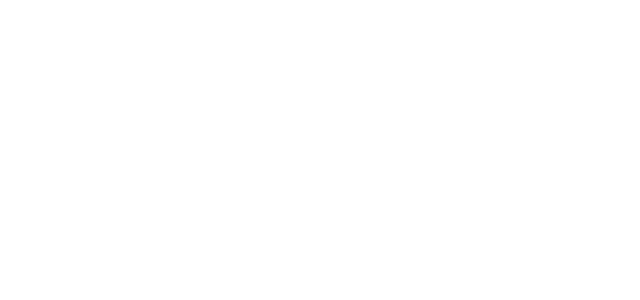
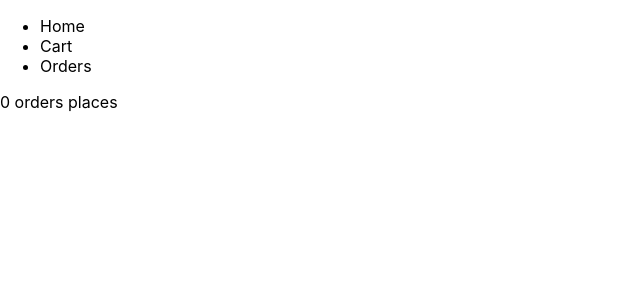
Before and after one commit to Abdulahadniaz/librarium, a React (Create React App) app: page /orders in a window 1280 px wide. Shown: the top 300 px of the page, without its empty margins (0-640 px from the left). Built offline with nearby package versions, Linux system fonts and the light colour scheme.

Commit message:
add order placement functionality

```diff
--- a/src/App.tsx
+++ b/src/App.tsx
@@ -3,12 +3,14 @@ import { Route, Switch } from "react-router-dom";
 import "./App.css";
 import CartPage from "./pages/CartPage";
 import HomePage from "./pages/HomePage";
+import OrderPage from "./pages/OrderPage";
 
 function App() {
   return (
     <Switch>
       <Route exact={true} path="/" component={HomePage}></Route>
       <Route path="/cart" component={CartPage}></Route>
+      <Route path="/orders" component={OrderPage}></Route>
     </Switch>
   );
 }
--- a/src/pages/CartPage.tsx
+++ b/src/pages/CartPage.tsx
@@ -1,7 +1,8 @@
 import React from "react";
 import { useHistory } from "react-router-dom";
-import { remove, selectCart } from "../redux/cartSlice";
+import { clear, remove, selectCart } from "../redux/cartSlice";
 import { useAppDispatch, useAppSelector } from "../redux/hooks";
+import { placeOrder } from "../redux/orderSlice";
 
 function CartPage() {
   const cart = useAppSelector(selectCart);
@@ -14,16 +15,29 @@ function CartPage() {
         <ul>
           <li onClick={() => history.push("/")}>Home</li>
           <li onClick={() => history.push("/cart")}>Cart</li>
+          <li onClick={() => history.push("/orders")}>Orders</li>
         </ul>
       </nav>
       <div>Cart: {cart.length} items</div>
       {cart.map((book) => (
         // TODO: MAKE THIS A COMPONENT
         <div key={book.id}>
-          <div>{book.title}</div>
-          <button onClick={() => dispatch(remove(book.id))}>Remove</button>
+          <div>
+            {book.title}
+            <button onClick={() => dispatch(remove(book.id))}>Remove</button>
+          </div>
         </div>
       ))}
+      {/* TODO: show total price */}
+      <button
+        onClick={() => {
+          const order: Order = { id: Math.random(), books: cart };
+          dispatch(placeOrder(order));
+          dispatch(clear());
+        }}
+      >
+        Checkout
+      </button>
     </div>
   );
 }
--- a/src/pages/HomePage.tsx
+++ b/src/pages/HomePage.tsx
@@ -29,10 +29,12 @@ function HomePage() {
 
   return (
     <div>
+      {/* TODO: make this a component */}
       <nav>
         <ul>
           <li onClick={() => history.push("/")}>Home</li>
           <li onClick={() => history.push("/cart")}>Cart</li>
+          <li onClick={() => history.push("/orders")}>Orders</li>
         </ul>
       </nav>
       <input
--- /dev/null
+++ b/src/pages/OrderPage.tsx
@@ -0,0 +1,37 @@
+import React from "react";
+import { useHistory } from "react-router-dom";
+import { clear, remove, selectCart } from "../redux/cartSlice";
+import { useAppDispatch, useAppSelector } from "../redux/hooks";
+import { placeOrder, selectOrders } from "../redux/orderSlice";
+
+function OrderPage() {
+  const orders = useAppSelector(selectOrders);
+  const dispatch = useAppDispatch();
+  const history = useHistory();
+
+  return (
+    <div>
+      <nav>
+        <ul>
+          <li onClick={() => history.push("/")}>Home</li>
+          <li onClick={() => history.push("/cart")}>Cart</li>
+          <li onClick={() => history.push("/orders")}>Orders</li>
+        </ul>
+      </nav>
+      <div>{orders.length} orders places</div>
+      {orders.map((order) => (
+        <div>
+          <div>order id: {order.id}</div>
+          {order.books.map((book) => (
+            <div>
+              <p>{book.title}</p>
+              <p>{book.price}</p>
+            </div>
+          ))}
+        </div>
+      ))}
+    </div>
+  );
+}
+
+export default OrderPage;
--- a/src/redux/cartSlice.ts
+++ b/src/redux/cartSlice.ts
@@ -12,6 +12,7 @@ const initialState: CartState = {
 export const cartSlice = createSlice({
   name: "cart",
   initialState,
+  // TODO: rename actions more meaningfully
   reducers: {
     add: (state, action: PayloadAction<Book>) => {
       const found = state.cart.filter((book) => book.id === action.payload.id);
@@ -22,10 +23,13 @@ export const cartSlice = createSlice({
     remove: (state, action: PayloadAction<number>) => {
       state.cart = state.cart.filter((book) => book.id !== action.payload);
     },
+    clear: (state) => {
+      state.cart = [];
+    },
   },
 });
 
-export const { add, remove } = cartSlice.actions;
+export const { add, remove, clear } = cartSlice.actions;
 
 export const selectCart = (state: RootState) => state.cart.cart;
 
--- /dev/null
+++ b/src/redux/orderSlice.ts
@@ -0,0 +1,26 @@
+import { createSlice, PayloadAction } from "@reduxjs/toolkit";
+import { RootState } from "./store";
+
+export interface OrderState {
+  orders: Order[];
+}
+
+const initialState: OrderState = {
+  orders: [],
+};
+
+export const orderSlice = createSlice({
+  name: "order",
+  initialState,
+  reducers: {
+    placeOrder: (state, action: PayloadAction<Order>) => {
+      state.orders.push(action.payload);
+    },
+  },
+});
+
+export const { placeOrder } = orderSlice.actions;
+
+export const selectOrders = (state: RootState) => state.order.orders;
+
+export default orderSlice.reducer;
--- a/src/redux/store.ts
+++ b/src/redux/store.ts
@@ -1,9 +1,11 @@
 import { Action, configureStore, ThunkAction } from "@reduxjs/toolkit";
 import cartReducer from "./cartSlice";
+import orderReducer from "./orderSlice";
 
 export const store = configureStore({
   reducer: {
     cart: cartReducer,
+    order: orderReducer,
   },
 });
 
--- a/src/type.d.ts
+++ b/src/type.d.ts
@@ -6,3 +6,8 @@ interface Book {
   author: string;
   price: number;
 }
+
+interface Order {
+  id: number,
+  books: Book[];
+}
```
